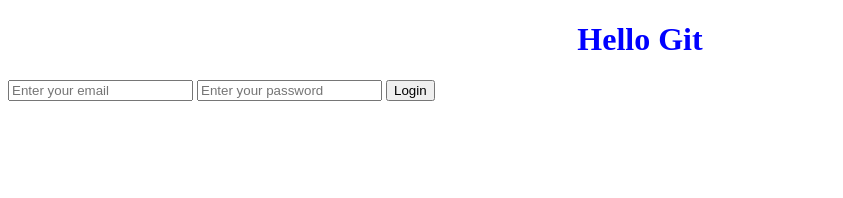
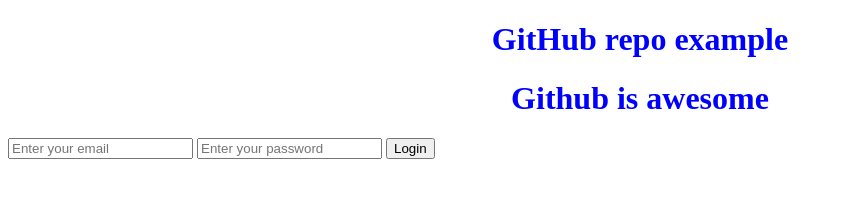
Before and after one commit to Host-only/my-awesome-project, a plain HTML site: page index.html in a window 1280 px wide. Shown: the whole page, without its empty margins (0-843 px from the left). Drawn offline with Linux system fonts and the light colour scheme.

Commit message:
Changed the copy of the website

```diff
--- a/index.html
+++ b/index.html
@@ -6,7 +6,8 @@
     <link href="style.css" rel="stylesheet" type="text/css" />
   </head>
   <body>
-  <h1>Hello Git</h1>
+  <h1>GitHub repo example</h1>
+  <h1>Github is awesome</h1>
   <form>
     <input type="email" placeholder="Enter your email"/>
     <input type="password" placeholder="Enter your password"/>
```
